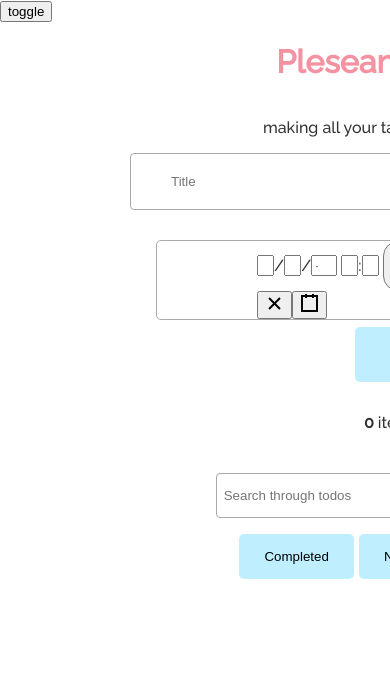
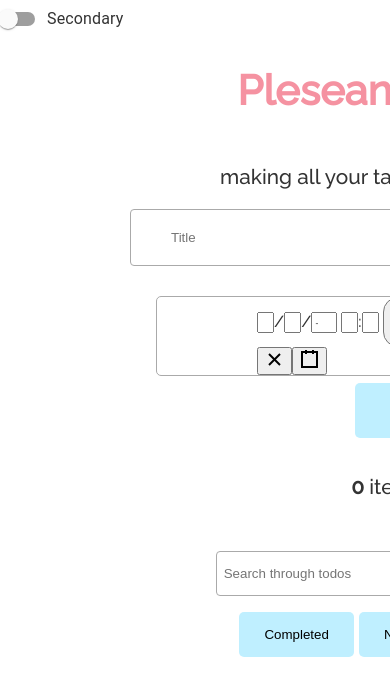
Before and after one commit to marwhyte/pleasantTodos, a React (Create React App) app in the folder pleasanttodos/: page / in a window 390 px wide. Shown: the top 696 px of the page. Built offline with nearby package versions, Linux system fonts and the light colour scheme.

Commit message:
styling close

```diff
--- /dev/null
+++ b/package.json
@@ -0,0 +1,5 @@
+{
+  "dependencies": {
+    "@material-ui/core": "^4.9.14"
+  }
+}
--- a/pleasanttodos/src/App.scss
+++ b/pleasanttodos/src/App.scss
@@ -1,7 +1,13 @@
 @import url("https://fonts.googleapis.com/css2?family=Raleway:wght@500&display=swap");
-
-.App {
-  text-align: center;
+body {
+  padding: 0;
+  margin: 0;
+  width: 100%;
+}
+html {
+  padding: 0;
+  margin: 0;
+  width: 100%;
 }
 
 .light-mode {
@@ -84,7 +90,7 @@ h1 {
   background-color: #dcdcdc;
   text-decoration: line-through;
   cursor: pointer;
-  width: 850px;
+  width: 780px;
   padding-left: 30px;
   padding-right: 3%;
 }
@@ -197,7 +203,7 @@ h1 {
 
 @media (max-width: 1293px) {
   .withDaTrash {
-    margin-right: 9%;
+    margin-right: 11%;
   }
 }
 
@@ -259,11 +265,20 @@ h1 {
     align-items: center;
     justify-content: center;
   }
+  .errorrequired {
+    width: 100%;
+    text-align: center;
+    margin-left: 90%;
+  }
   .dateandtime {
     margin: 3% 0;
     width: 50%;
   }
   .topInupt {
+    margin-left: 6%;
+    width: 50%;
+  }
+  .topInuptred {
     margin-left: 6%;
     width: 50%;
   }
@@ -273,9 +288,15 @@ h1 {
   .todo {
     width: 2000px;
   }
+  .todoCompleted {
+    width: 2000px;
+  }
 }
 @media (max-width: 425px) {
   .wholetodo {
     margin-left: 40% !important;
   }
+  .light-mode {
+    font-size: 1.3rem !important;
+  }
 }
--- a/pleasanttodos/src/App.tsx
+++ b/pleasanttodos/src/App.tsx
@@ -1,6 +1,8 @@
 import React, { useState, useEffect } from "react";
 import Todos from "./compontents/Todos";
 import "./App.scss";
+import Switch from "@material-ui/core/Switch";
+import FormControlLabel from "@material-ui/core/FormControlLabel";
 
 function App() {
   const [darkMode, setDarkMode] = useState(getMode());
@@ -39,9 +41,15 @@ function App() {
   return (
     <div className={darkMode ? "dark-mode" : "light-mode"}>
       <div className="toggle">
-        <button onClick={() => setDarkMode((prevMode: boolean) => !prevMode)}>
-          toggle
-        </button>
+        <FormControlLabel
+          control={
+            <Switch
+              onChange={() => setDarkMode((prevMode: boolean) => !prevMode)}
+              name="checkedA"
+            />
+          }
+          label="Secondary"
+        />
       </div>
       <Todos />
     </div>
```
Also changed, not shown: 1 other file (tests, documents, lock files or other folders).
